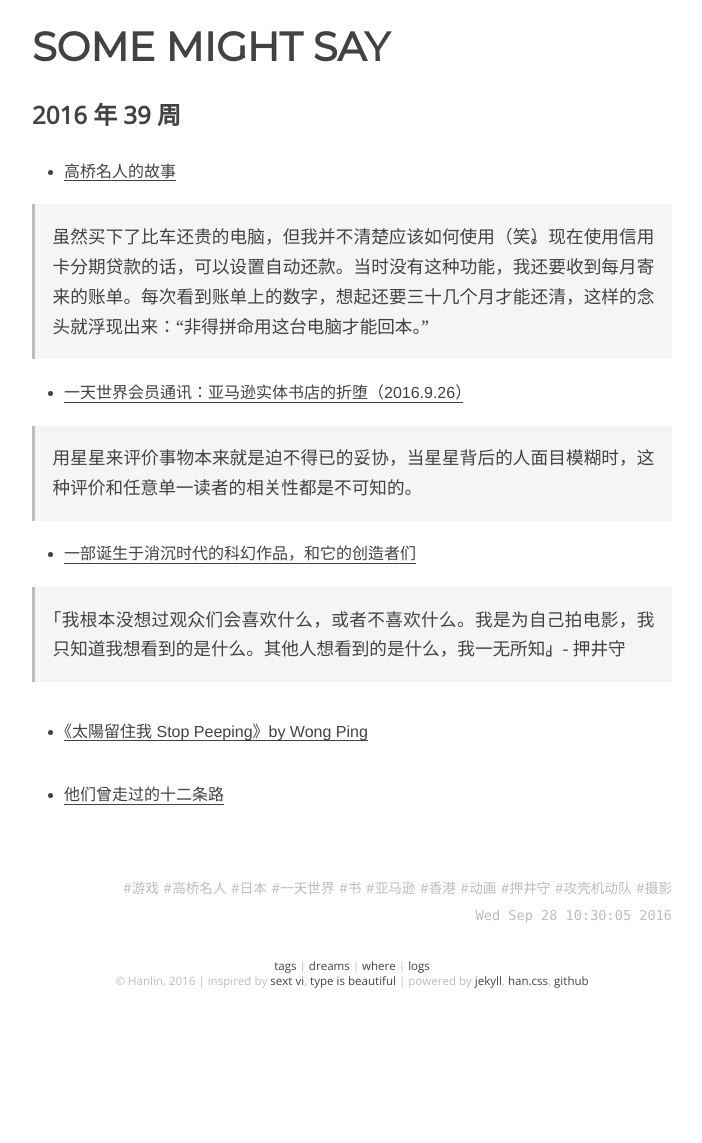
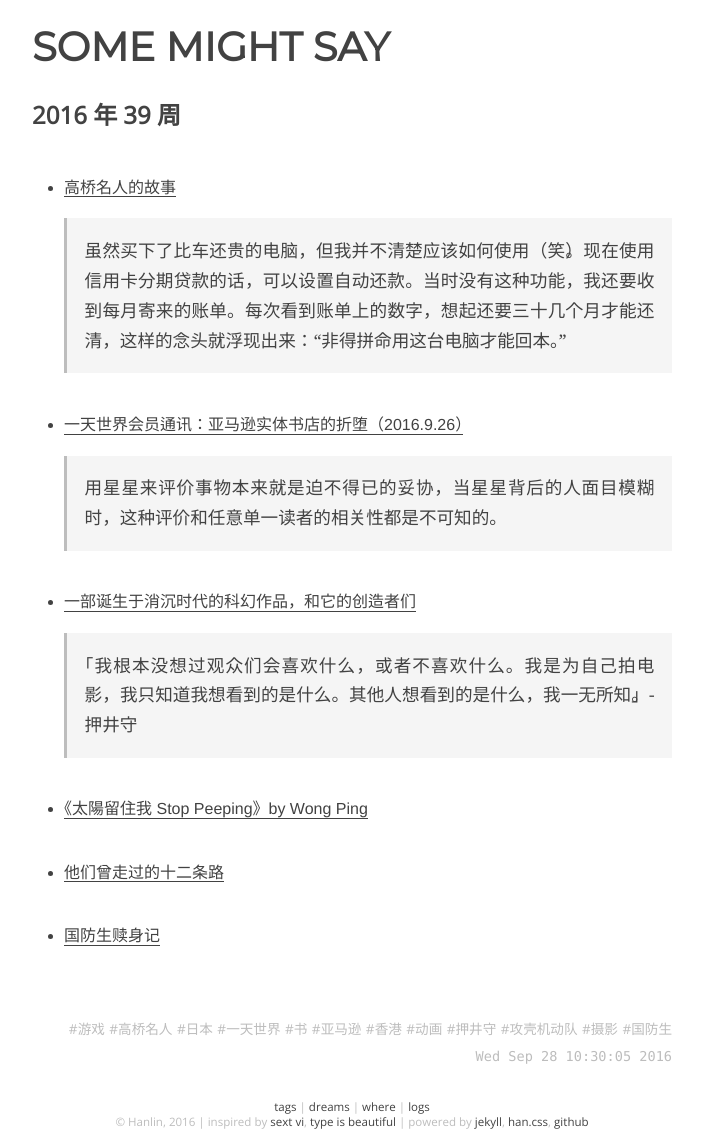
Before and after one commit to onion7878/word, a Jekyll site: the page built from _posts/logs/2016-01-01-39.md, in a window 1280 px wide. Shown: the whole page, without its empty margins (288-990 px from the left). Built offline with Jekyll 4.4.1, drawn with Linux system fonts in a browser that asks for light colours; before the commit the page ends 1002 px from its top, so only the background shows below that.

Commit message:
add new item

```diff
--- a/_posts/logs/2016-01-01-39.md
+++ b/_posts/logs/2016-01-01-39.md
@@ -4,22 +4,24 @@ layout: post
 title:  2016 年 39 周
 date: 16-09-28 10:30:05
 categories: [log]
-tags: [游戏, 高桥名人, 日本, 一天世界, 书, 亚马逊, 香港, 动画, 押井守, 攻壳机动队, 摄影]
+tags: [游戏, 高桥名人, 日本, 一天世界, 书, 亚马逊, 香港, 动画, 押井守, 攻壳机动队, 摄影, 国防生]
 
 ---
 
 - [高桥名人的故事](http://www.chuapp.com/2016/09/27/269724.html)
 
-> 虽然买下了比车还贵的电脑，但我并不清楚应该如何使用（笑）。现在使用信用卡分期贷款的话，可以设置自动还款。当时没有这种功能，我还要收到每月寄来的账单。每次看到账单上的数字，想起还要三十几个月才能还清，这样的念头就浮现出来：“非得拼命用这台电脑才能回本。”
+	> 虽然买下了比车还贵的电脑，但我并不清楚应该如何使用（笑）。现在使用信用卡分期贷款的话，可以设置自动还款。当时没有这种功能，我还要收到每月寄来的账单。每次看到账单上的数字，想起还要三十几个月才能还清，这样的念头就浮现出来：“非得拼命用这台电脑才能回本。”
 
 - [一天世界会员通讯：亚马逊实体书店的折堕（2016.9.26）](https://ipn.li/yitianshijie/member/)
 
-> 用星星来评价事物本来就是迫不得已的妥协，当星星背后的人面目模糊时，这种评价和任意单一读者的相关性都是不可知的。
+	> 用星星来评价事物本来就是迫不得已的妥协，当星星背后的人面目模糊时，这种评价和任意单一读者的相关性都是不可知的。
 
 - [一部诞生于消沉时代的科幻作品，和它的创造者们](https://the-offline.com/article/gis/)
 
-> 「我根本没想过观众们会喜欢什么，或者不喜欢什么。我是为自己拍电影，我只知道我想看到的是什么。其他人想看到的是什么，我一无所知。」- 押井守
+	> 「我根本没想过观众们会喜欢什么，或者不喜欢什么。我是为自己拍电影，我只知道我想看到的是什么。其他人想看到的是什么，我一无所知。」- 押井守
 
 - [《太陽留住我 Stop Peeping》by Wong Ping](https://vimeo.com/100204463)
 
 - [他们曾走过的十二条路](http://www.jiemian.com/article/875883_jike.html)
+
+- [国防生赎身记](https://theinitium.com/article/20160923-mainland-paramilistudent/)
```
